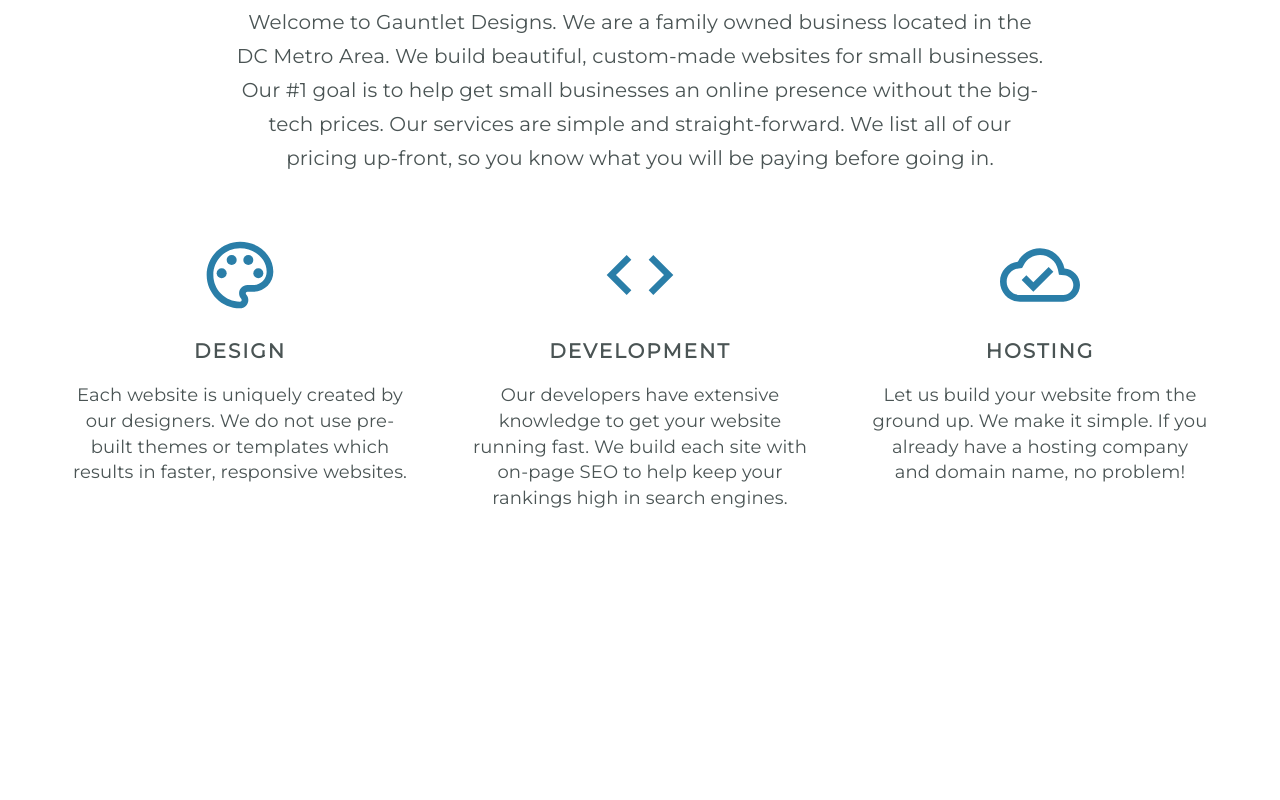
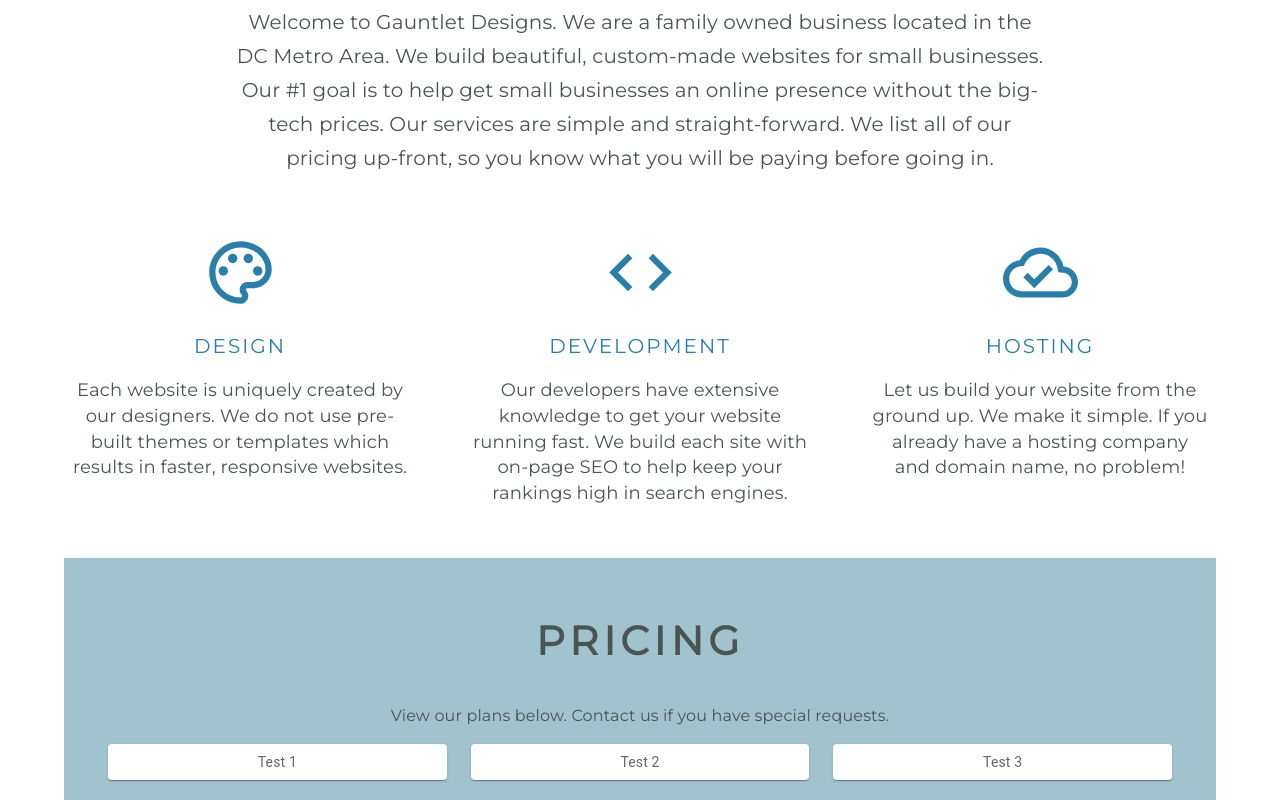
Before and after one commit to aftongauntlett/gauntlet-designs-react, a React (Create React App) app: page / in a window 1280 px wide. Shown: the part 560-1360 px from the top of the page. Before the commit the page ends 1098 px from the top, so only its background shows below. Built offline with nearby package versions, Linux system fonts and the light colour scheme.

Commit message:
working on pricing section

```diff
--- a/src/App.css
+++ b/src/App.css
@@ -1,5 +1,6 @@
 .App {
   text-align: center;
+  background-color: #f4f6f7;
 }
 
 .App-header {
--- /dev/null
+++ b/src/Components/Pricing/Pricing.css
@@ -0,0 +1,19 @@
+@import url("https://fonts.googleapis.com/css2?family=Montserrat:wght@200;300;400&display=swap");
+
+.pricing-title {
+  font-family: "Montserrat", sans-serif;
+  color: #4a5454;
+  text-transform: uppercase;
+  display: flex;
+  justify-content: center;
+  font-size: 5vh;
+  letter-spacing: 5px;
+}
+
+.pricing-text {
+  font-family: "Montserrat", sans-serif;
+  color: #4a5454;
+  font-size: 2vh;
+  display: flex;
+  justify-content: center;
+}
--- /dev/null
+++ b/src/Components/Pricing/Pricing.js
@@ -0,0 +1,43 @@
+import React from "react";
+import { styled } from "@mui/material/styles";
+import Box from "@mui/material/Box";
+import Paper from "@mui/material/Paper";
+import Grid from "@mui/material/Grid";
+import { Container } from "@mui/material";
+
+import "./Pricing.css";
+
+const Item = styled(Paper)(({ theme }) => ({
+  ...theme.typography.body2,
+  padding: theme.spacing(1),
+  textAlign: "center",
+  color: theme.palette.text.secondary,
+}));
+
+const Pricing = () => {
+  return (
+    <div style={{ backgroundColor: "#a1c3ce", padding: 20, marginTop: 25 }}>
+      <Container>
+        <h2 class="pricing-title">Pricing</h2>
+        <p class="pricing-text">
+          {" View our plans below. Contact us if you have special requests."}
+        </p>
+        <Box sx={{ flexGrow: 1 }}>
+          <Grid container spacing={3}>
+            <Grid item xs={12} md={4}>
+              <Item>Test 1 </Item>
+            </Grid>
+            <Grid item xs={12} md={4}>
+              <Item>Test 2</Item>
+            </Grid>
+            <Grid item xs={12} md={4}>
+              <Item>Test 3</Item>
+            </Grid>
+          </Grid>
+        </Box>
+      </Container>
+    </div>
+  );
+};
+
+export default Pricing;
--- a/src/Home/Home.css
+++ b/src/Home/Home.css
@@ -36,10 +36,11 @@
   color: #4a5454;
 }
 
-h2 {
+.title {
   font-family: "Montserrat", sans-serif;
+  font-weight: 400;
   font-size: 20px;
-  color: #4a5454;
+  color: #2a7ea8;
   letter-spacing: 2px;
 }
 
--- a/src/Home/Home.js
+++ b/src/Home/Home.js
@@ -3,6 +3,7 @@
 import { styled } from "@mui/material/styles";
 import Paper from "@mui/material/Paper";
 import Grid from "@mui/material/Grid";
+import Pricing from "../Components/Pricing/Pricing";
 import {
   PaletteOutlined,
   CodeOutlined,
@@ -54,8 +55,8 @@
                 paddingTop: 5,
               }}
             >
-              <PaletteOutlined style={{ fontSize: 80, color: "#2a7ea8" }} />
-              <h2>DESIGN</h2>
+              <PaletteOutlined style={{ fontSize: 75, color: "#2a7ea8" }} />
+              <h2 class="title">DESIGN</h2>
               <p class="bullet-paragraphs">
                 Each website is uniquely created by our designers. We do not use
                 pre-built themes or templates which results in faster,
@@ -71,8 +72,8 @@
                 paddingTop: 5,
               }}
             >
-              <CodeOutlined style={{ fontSize: 80, color: "#2a7ea8" }} />
-              <h2>DEVELOPMENT</h2>
+              <CodeOutlined style={{ fontSize: 75, color: "#2a7ea8" }} />
+              <h2 class="title">DEVELOPMENT</h2>
               <p class="bullet-paragraphs">
                 Our developers have extensive knowledge to get your website
                 running fast. We build each site with on-page SEO to help keep
@@ -88,8 +89,8 @@
                 paddingTop: 5,
               }}
             >
-              <CloudDoneOutlined style={{ fontSize: 80, color: "#2a7ea8" }} />
-              <h2>HOSTING</h2>
+              <CloudDoneOutlined style={{ fontSize: 75, color: "#2a7ea8" }} />
+              <h2 class="title">HOSTING</h2>
               <p class="bullet-paragraphs">
                 Let us build your website from the ground up. We make it simple.
                 If you already have a hosting company and domain name, no
@@ -98,6 +99,7 @@
             </Item>
           </Grid>
         </Grid>
+        <Pricing />
       </div>
     </Container>
   );
```
